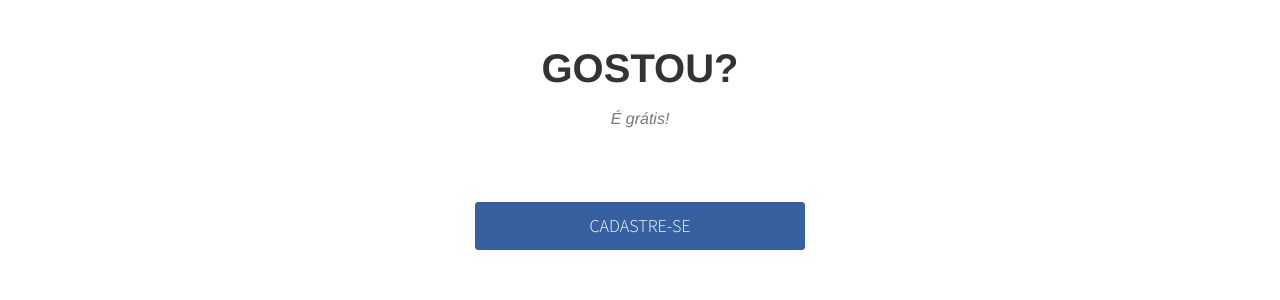
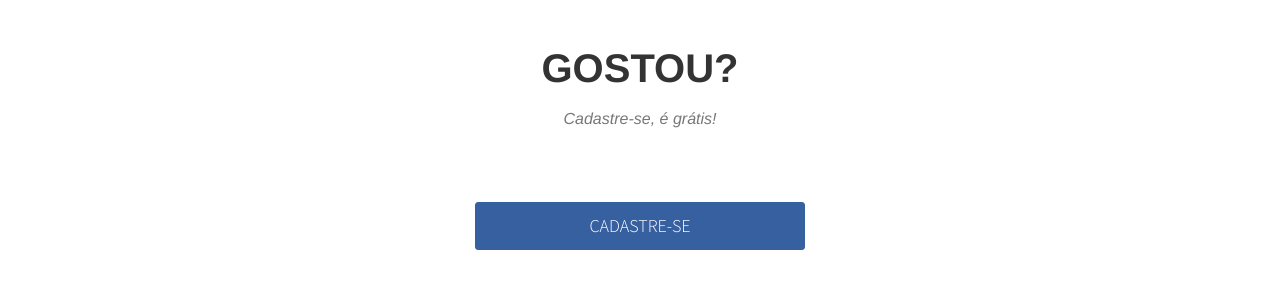
Before and after one commit to Lifehisto/lifehisto.github.io, a Jekyll site: the page built from index.html, in a window 1280 px wide and 900 px high, scrolled down 2248 px. Shown: the part 409-709 px from the top of the window. Built offline with Jekyll 4.4.1, drawn with Linux system fonts in a browser that asks for light colours; nearby versions of some CDN libraries; library files that are not in the unit come from our copies.

Commit message:
Update index.html

```diff
--- a/index.html
+++ b/index.html
@@ -116,7 +116,7 @@ layout: default
             <div class="row">
                 <div class="col-lg-12 text-center">
                     <h2 class="section-heading">Gostou?</h2>
-                    <h3 class="section-subheading text-muted">É grátis!</h3>
+                    <h3 class="section-subheading text-muted">Cadastre-se, é grátis!</h3>
                 </div>
             </div>
             <div class="row">
```
